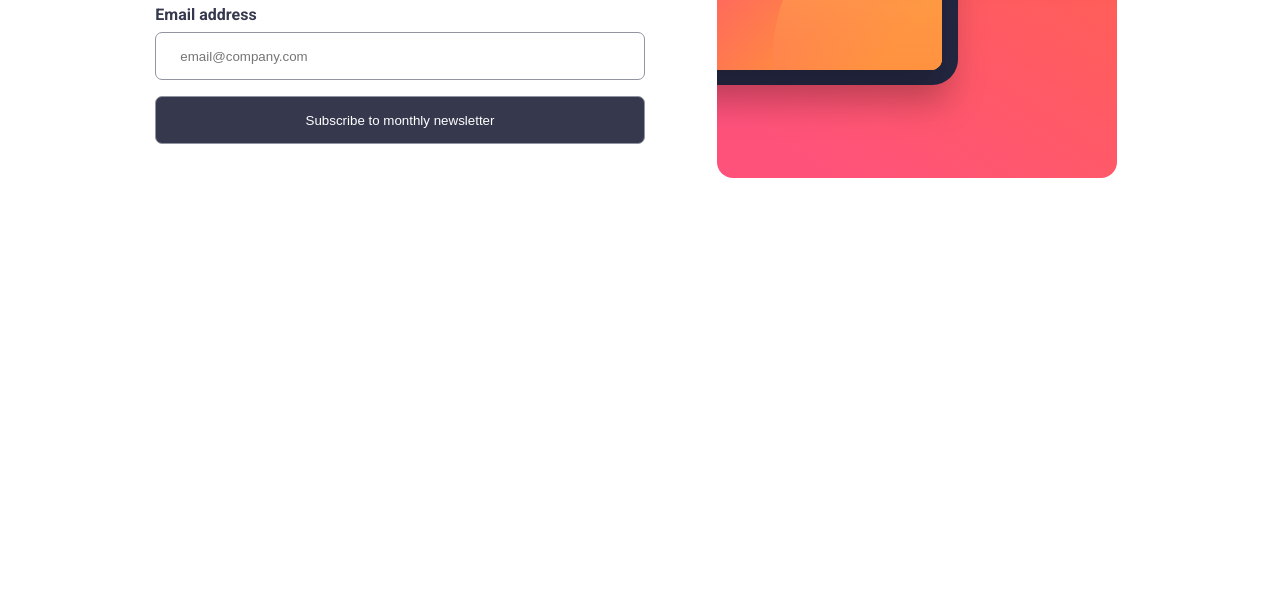
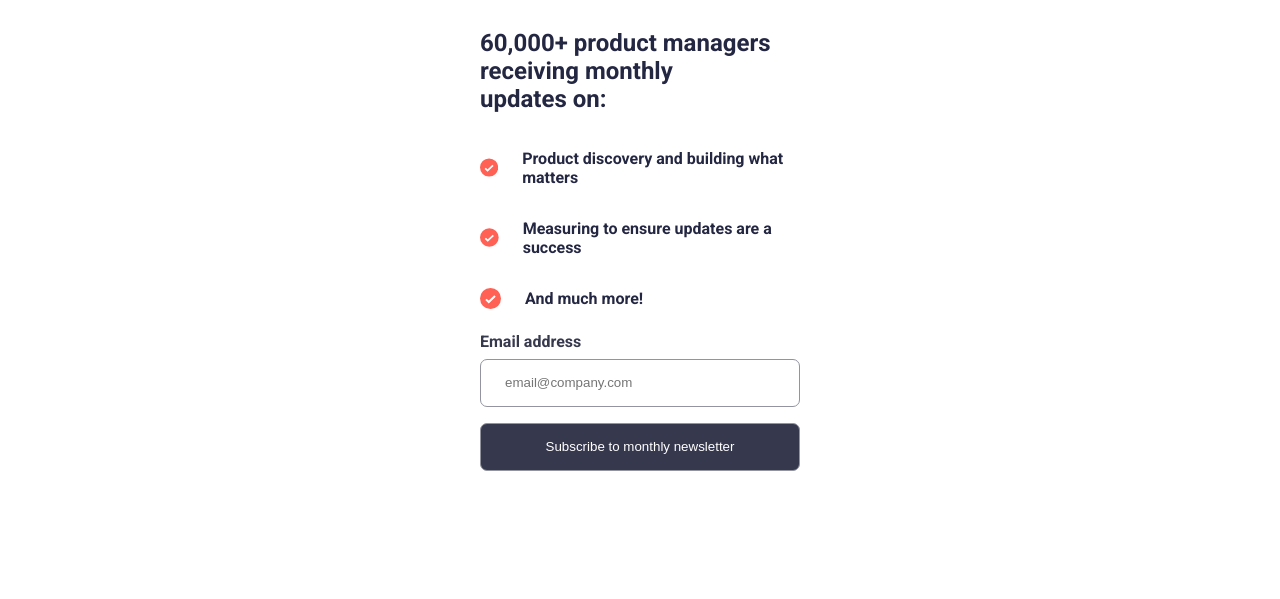
Before and after one commit to mikaelelias/newsletter-sign-up-with-success-message-main, a plain HTML site: page index.html in a window 1280 px wide. Shown: the part 535-1134 px from the top of the page. Before the commit the page ends 800 px from the top, so only its background shows below. Drawn offline with Linux system fonts and the light colour scheme.

Commit message:
responsivo

```diff
--- a/style.css
+++ b/style.css
@@ -183,3 +183,51 @@ label {
         align-items: center;
     }
 }
+
+@media (min-width: 858px) {
+    .container {
+        margin-top: 8rem;
+    }
+
+    img {
+        width: 20rem;
+        height: auto;
+    }
+
+    .information {
+        width: 20rem;
+        height: auto;
+    }
+}
+
+@media (min-width: 375px) {
+    body {
+        background-image: url(assets/images/illustration-sign-up-mobile.svg);
+        background-repeat: no-repeat;
+    }
+
+    .container {
+        display: flex;
+        align-items: center;
+        justify-content: center;
+        flex-direction: column;
+        margin-top: 17rem;
+        margin-right: 1rem;
+        margin: auto;
+    }
+
+    img {
+        display: none;
+    }
+
+    .information {
+        margin-top: 17.5rem;
+    }
+
+    .modal {
+        width: 100%;
+        height: 100%;
+        border-radius: none;
+        align-items: center;
+    }
+}
```
